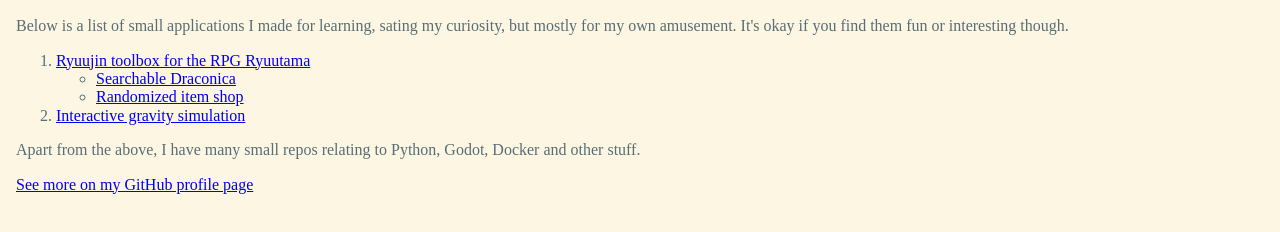
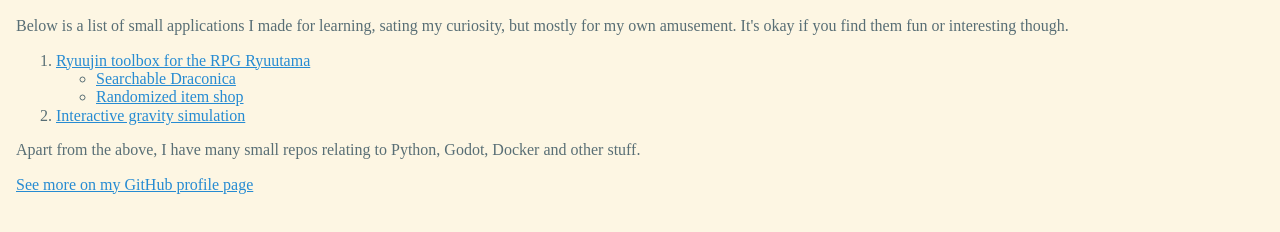
Before and after one commit to dragonfi/dragonfi.github.io, a website: page index.html in a window 1280 px wide. Shown: the part 110-342 px from the top of the page. Drawn offline with Linux system fonts and the light colour scheme.

Commit message:
index: change link colors to solarized equivalents

```diff
--- a/css/main.css
+++ b/css/main.css
@@ -3,3 +3,11 @@ body {
   color: #586e75;
   background-color: #fdf6e3;
 }
+
+a {
+  color: #268bd2;
+}
+
+a:visited {
+  color: #6c71c4;
+}
```
